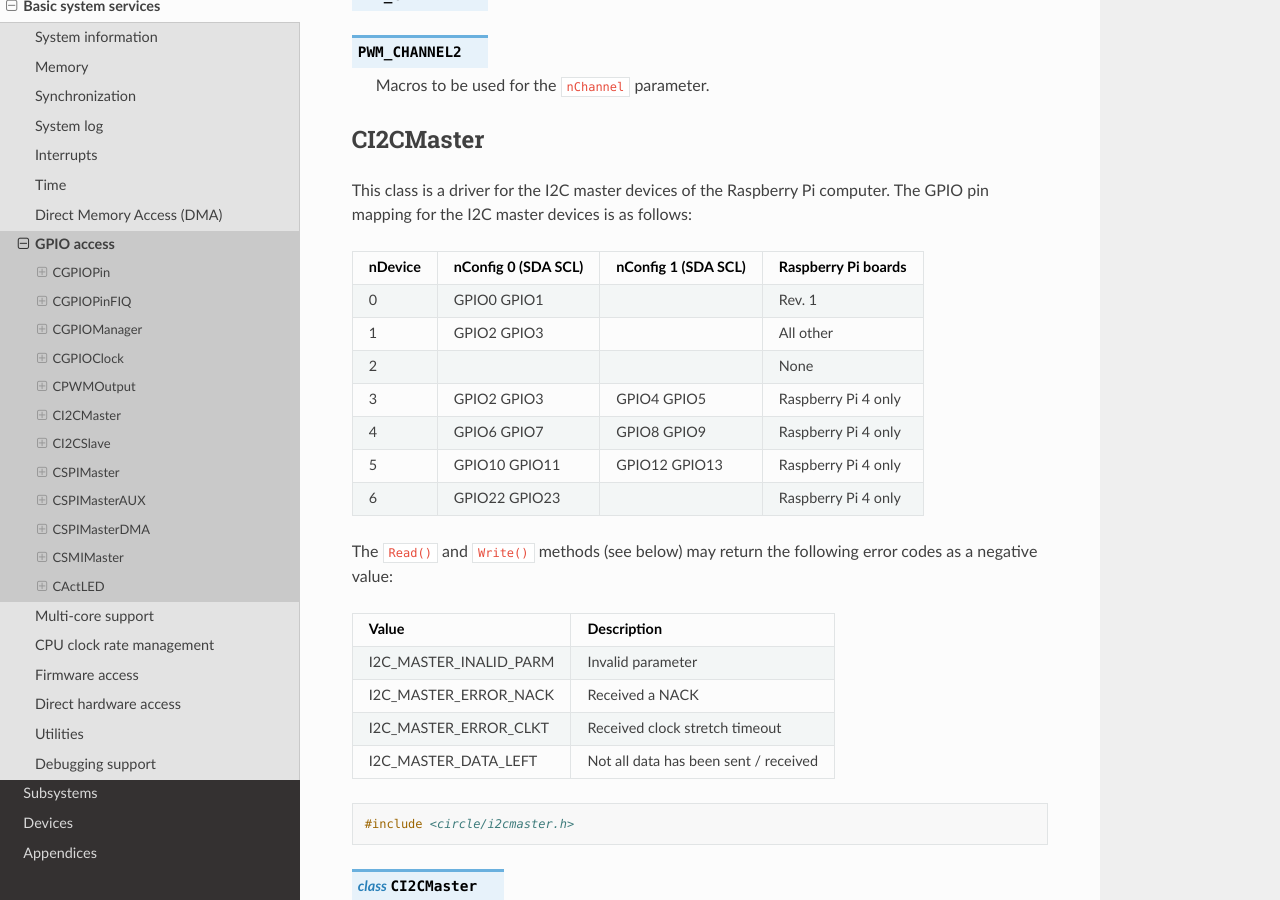
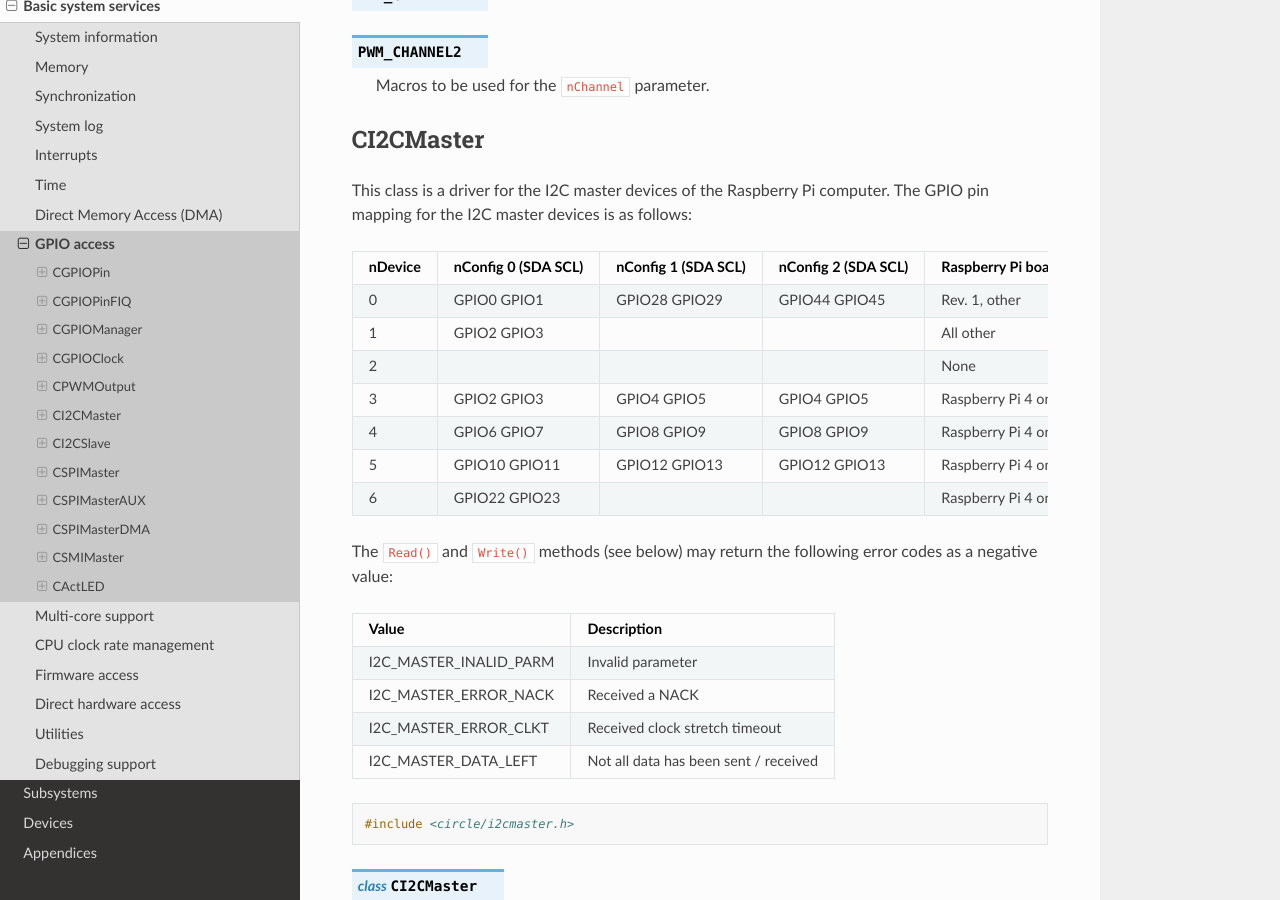
Before and after one commit to rsta2/circle-docs, a Sphinx documentation site: the page built from docs/basic-system-services/gpio-access.rst, in a window 1280 px wide and 900 px high, scrolled down 6680 px. Built offline with Sphinx 7.4.7 and the Read the Docs theme 2.0.0, drawn with Linux system fonts in a browser that asks for light colours.

Commit message:
basic-system-services/gpio-access: Add new CI2CMaster configs

```diff
--- a/docs/basic-system-services/gpio-access.rst
+++ b/docs/basic-system-services/gpio-access.rst
@@ -262,17 +262,17 @@ CI2CMaster
 
 This class is a driver for the I2C master devices of the Raspberry Pi computer. The GPIO pin mapping for the I2C master devices is as follows:
 
-=======	=======================	=======================	===================
-nDevice	nConfig 0 (SDA SCL)	nConfig 1 (SDA SCL)	Raspberry Pi boards
-=======	=======================	=======================	===================
-0	GPIO0	GPIO1					Rev. 1
-1	GPIO2	GPIO3					All other
-2							None
-3	GPIO2	GPIO3		GPIO4	GPIO5		Raspberry Pi 4 only
-4	GPIO6	GPIO7		GPIO8	GPIO9		Raspberry Pi 4 only
-5	GPIO10	GPIO11		GPIO12	GPIO13		Raspberry Pi 4 only
-6	GPIO22	GPIO23					Raspberry Pi 4 only
-=======	=======================	=======================	===================
+=======	=======================	=======================	=======================	===================
+nDevice	nConfig 0 (SDA SCL)	nConfig 1 (SDA SCL)	nConfig 2 (SDA SCL)	Raspberry Pi boards
+=======	=======================	=======================	=======================	===================
+0	GPIO0	GPIO1		GPIO28	GPIO29		GPIO44	GPIO45		Rev. 1, other
+1	GPIO2	GPIO3								All other
+2										None
+3	GPIO2	GPIO3		GPIO4	GPIO5		GPIO4	GPIO5		Raspberry Pi 4 only
+4	GPIO6	GPIO7		GPIO8	GPIO9		GPIO8	GPIO9		Raspberry Pi 4 only
+5	GPIO10	GPIO11		GPIO12	GPIO13		GPIO12	GPIO13		Raspberry Pi 4 only
+6	GPIO22	GPIO23								Raspberry Pi 4 only
+=======	=======================	=======================	=======================	===================
 
 The ``Read()`` and ``Write()`` methods (see below) may return the following error codes as a negative value:
 
```
